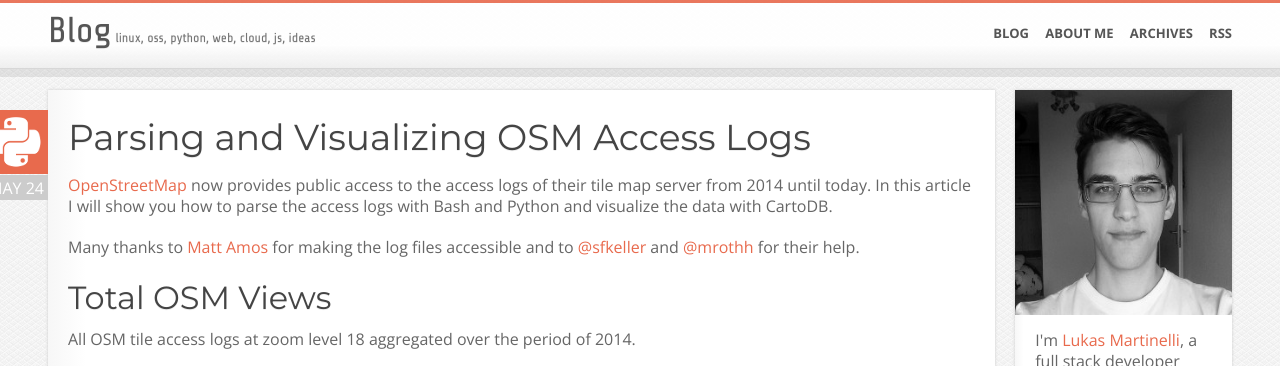
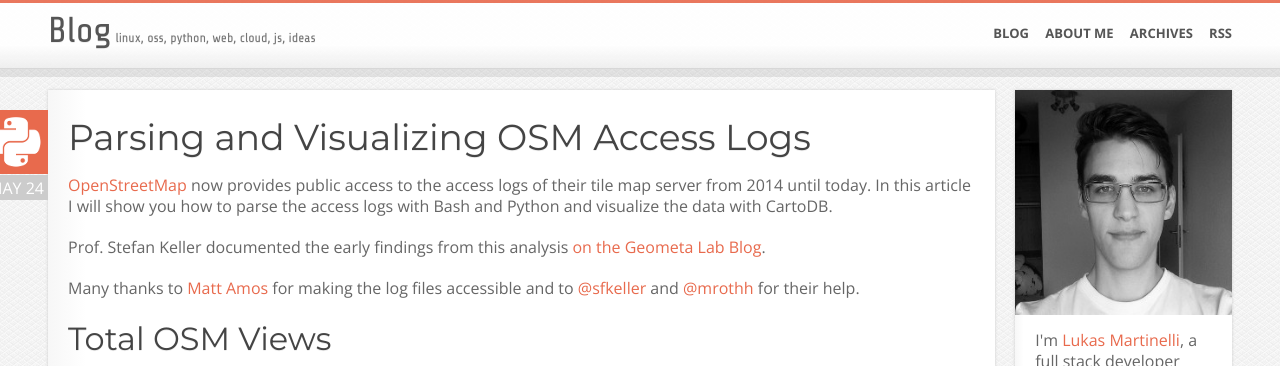
Before and after one commit to lukasmartinelli/lukasmartinelli.github.io, a Jekyll site: the page built from _posts/2015-05-24-parsing-and-visualizing-osm-access-logs.md, in a window 1280 px wide and 900 px high, cut to the strip 0-366 px from the top of the window. Built offline with Jekyll 4.4.1, drawn with Linux system fonts in a browser that asks for light colours; Markdown is read by kramdown in place of the engine named in the settings; comment, search, counter and statistics services are not loaded.

Commit message:
Updated 2015-05-24-parsing-and-visualizing-osm-access-logs.md

```diff
--- a/_posts/2015-05-24-parsing-and-visualizing-osm-access-logs.md
+++ b/_posts/2015-05-24-parsing-and-visualizing-osm-access-logs.md
@@ -11,9 +11,12 @@
 published: true
 ---
 
+
 [OpenStreetMap](https://www.openstreetmap.org/) now provides public access to the access logs of
 their tile map server from 2014 until today.
 In this article I will show you how to parse the access logs with Bash and Python and visualize the data with CartoDB.
+
+Prof. Stefan Keller documented the early findings from this analysis [on the Geometa Lab Blog](http://geometalab.tumblr.com/post/119834678622/analyzing-openstreetmap-standard-map-usage-early).
 
 Many thanks to [Matt Amos](https://github.com/zerebubuth) for making the log files accessible and
 to [@sfkeller](https://twitter.com/sfkeller) and [@mrothh](https://twitter.com/mrothh) for their help.
```
